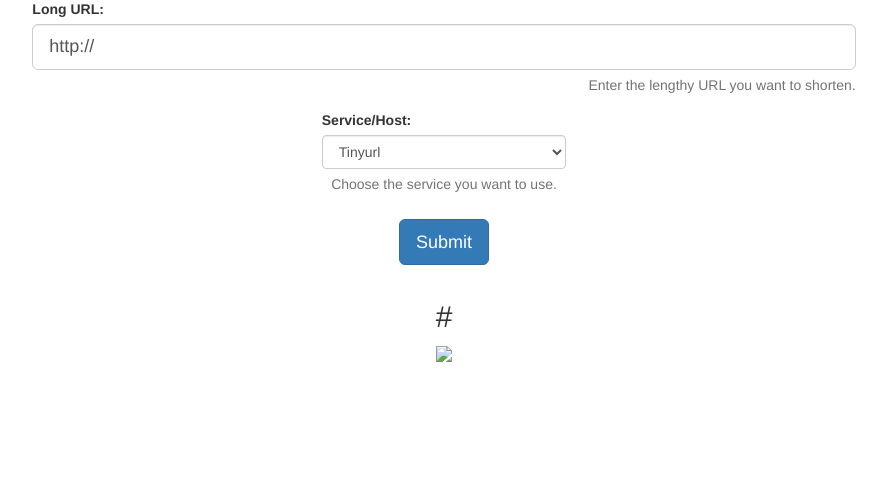
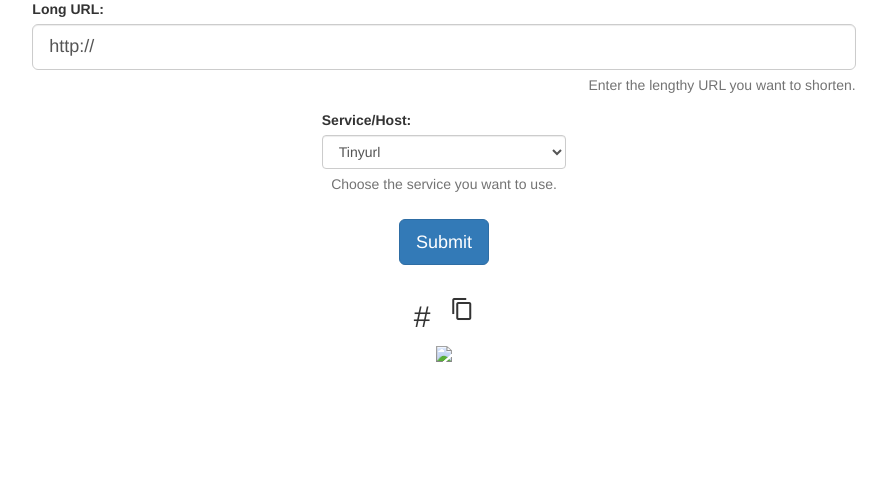
Before and after one commit to p53ud0k0d3/UrlShortener, a Django app: template Shortener/templates/shortener/home.html in a window 1280 px wide. Shown: the part 71-565 px from the top of the page, without its empty margins (196-1083 px from the left). Run offline with Django 3.2, Linux system fonts and the light colour scheme; tables that the repository leaves empty hold one stand-in row (values such as "Sample post"); the template is opened without the code that fills it: values that come from a table or form of the project are taken from there, most other values are stand-ins (such as "Sample title", 1, 10 or a date in 2020); some libraries are stand-ins or nearby versions.

Commit message:
Added Copy icon next to the generated URL. Added URL validation to prevent invalid URL.

```diff
--- a/Shortener/templates/shortener/home.html
+++ b/Shortener/templates/shortener/home.html
@@ -5,7 +5,11 @@
     <meta charset="UTF-8">
     <meta name="viewport" content="width=device-width, initial-scale=1">
     <title>UrlShortener</title>
-    <!--Include Bootstrap CSS-->
+	<!--Include Bootstrap CSS-->
+	<link
+	href="https://fonts.googleapis.com/icon?family=Material+Icons"
+	rel="stylesheet"
+  />
     <link rel="stylesheet" href="//maxcdn.bootstrapcdn.com/bootstrap/3.2.0/css/bootstrap.min.css">
 </head>
 
@@ -35,13 +39,40 @@
         </div>
         <div class="row">
         	<div class="text-center col-md-6 col-md-offset-3">
-				<h2>{{ short_url }}</h2>
-				{% if short_url %}
+
+				  <div style="display:flex; justify-content:center; align-items:center">
+				  {% if short_url %}
+					<h2 id="url">{{ short_url }}</h2>
+					<span id="copy-icon"  style="cursor:pointer; margin-left:2rem;" title="Copy URL">
+						<i class="material-icons">content_copy</i>
+					</span>
+				  </div>
+
 					<img src="http://chart.apis.google.com/chart?cht=qr&chl={{ short_url }}&chs=180x180" />
+				{%else%}
+				</div>
 				{% endif %}
 			</div>
         </div>
     </div>
 </body>
 
+
+
+{% comment %} Copy url to clipboard {% endcomment %}
+<script>
+	try{
+		text = document.getElementById("url").innerText;
+		document.getElementById("copy-icon").onclick = ()=>{
+			elem = document.createElement("textarea");
+			document.body.appendChild(elem);
+			elem.value = text;
+			elem.select();
+			document.execCommand("copy");
+			document.body.removeChild(elem);
+		}
+	}
+	catch(err){}
+</script>
+
 </html>
```
Also changed, not shown: Shortener/views.py (+8 -0 lines).
